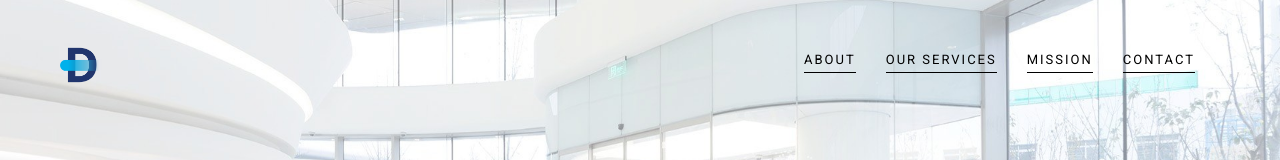
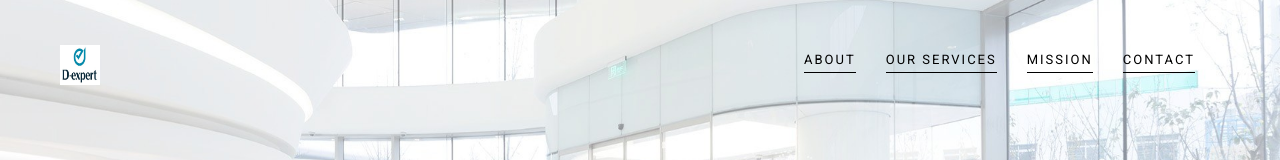
Before and after one commit to hammad3187/hamad.github.io, a plain HTML site: page index.html in a window 1280 px wide. Shown: the top 160 px of the page. Drawn offline with nearby package versions, Linux system fonts and the light colour scheme.

Commit message:
Add files via upload
4th change via upload

```diff
--- a/index.html
+++ b/index.html
@@ -28,7 +28,7 @@
 					<span class="icon-bar"></span>
 					<span class="icon-bar"></span>
 					</button>
-					<a class="navbar-brand page-scroll" href="#page-top"><img src="images/logo.png" id="logo" alt="D-Expertlogo"></a>
+					<a class="navbar-brand page-scroll" href="#page-top"><img src="images/logo.jpg" id="logo" alt="D-Expertlogo"></a>
 				</div>
 				<!-- Collect the nav links, forms, and other content for toggling -->
 				<div class="collapse navbar-collapse" id="bs-example-navbar-collapse-1">
```
Also changed, not shown: images/logo.jpg (added).
